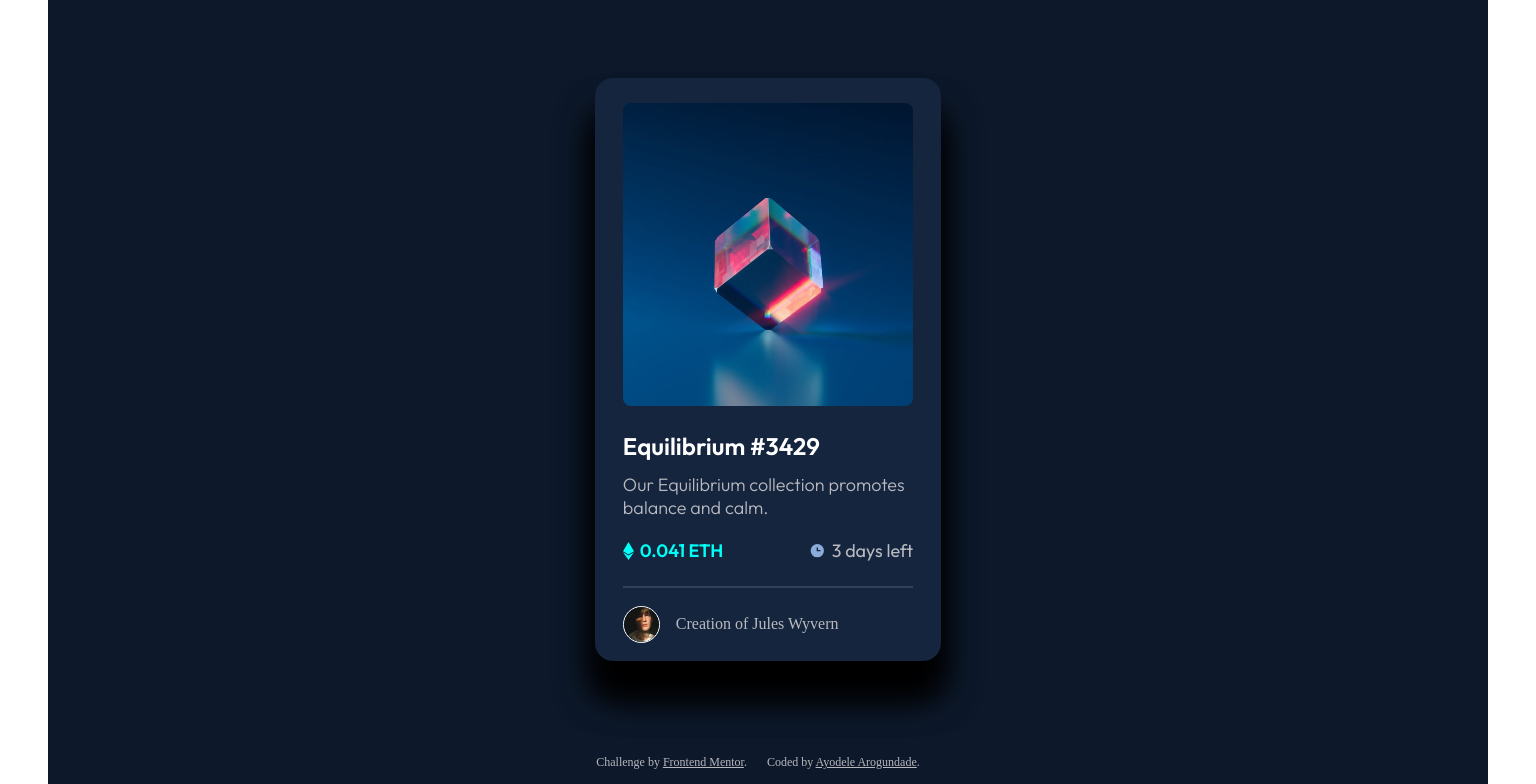
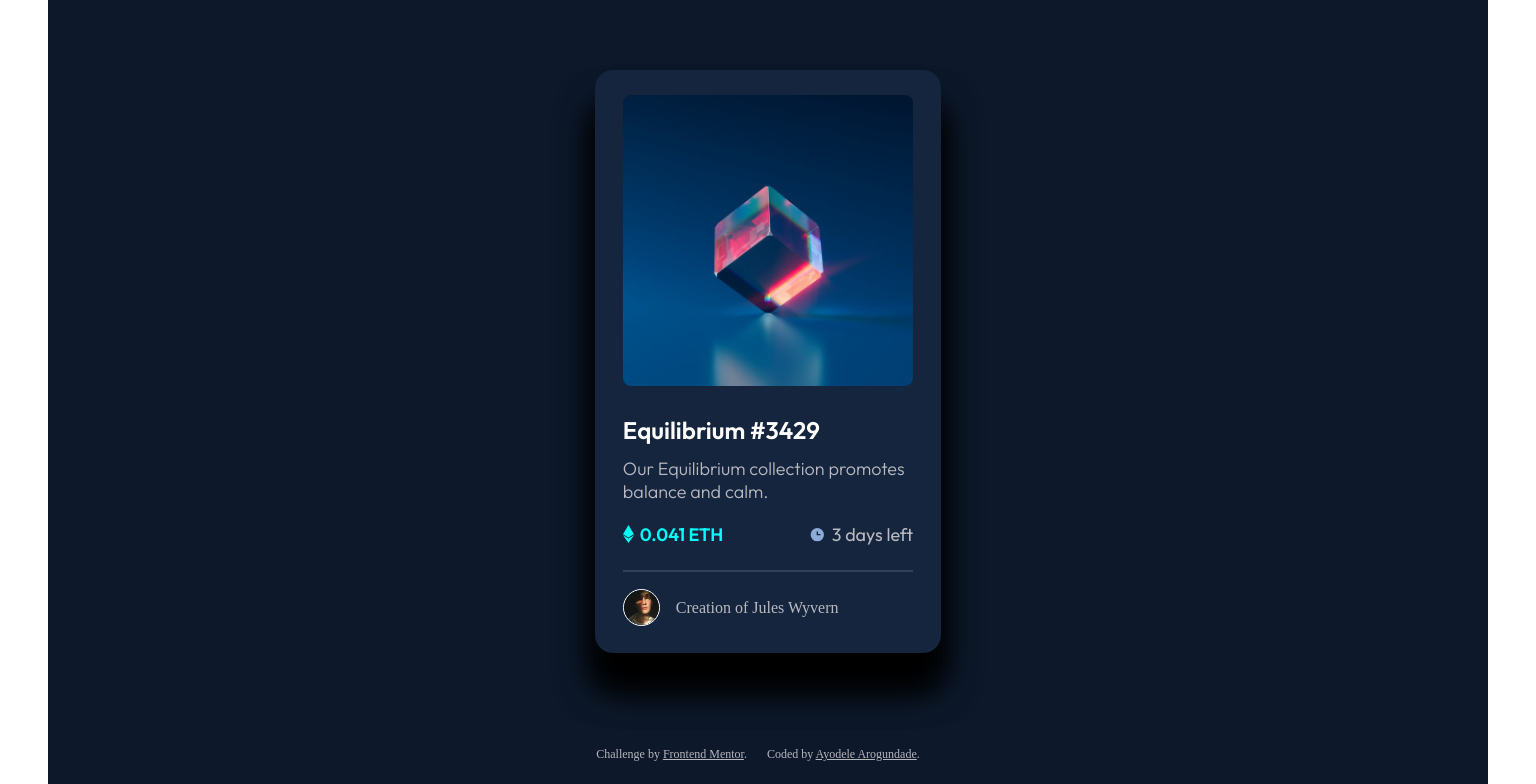
Before and after one commit to Ayodelearog/nft-preview-card-component, a React (Create React App) app: page / in a window 1536 px wide. Shown: the part 16-800 px from the top of the page. Built offline with nearby package versions, Linux system fonts and the light colour scheme.

Commit message:
fix bugs

```diff
--- a/src/Components/Styles/NFT-card.css
+++ b/src/Components/Styles/NFT-card.css
@@ -158,7 +158,7 @@
   display: flex;
   font-size: 12px;
   justify-content: space-between;
-  padding: 0 25px;
+  padding: 8px 25px;
 }
 * .card-container .attribution p {
   color: hsla(0deg, 100%, 99%, 0.7);
@@ -206,13 +206,11 @@
   }
   * .card-container .nft-card .nft-card-content-wrapper .nft-image {
     min-width: 100%;
-    height: 52%;
     border-radius: 8px;
     margin-bottom: 25px;
   }
   * .card-container .nft-card .nft-card-content-wrapper .nft-image img {
     max-width: 100%;
-    height: 100%;
     border-radius: 8px;
   }
   * .card-container .nft-card .nft-card-content-wrapper .nft-image .overlay {
@@ -221,7 +219,7 @@
     left: 0;
     right: 0;
     bottom: 0;
-    max-height: 48%;
+    max-height: 46%;
     min-width: 100%;
     border-radius: 8px;
     opacity: 0;
--- a/src/Components/Styles/NFT-card.scss
+++ b/src/Components/Styles/NFT-card.scss
@@ -35,14 +35,12 @@
 
                 .nft-image {
                     min-width: 100%;
-                    // height: 52%;
                     border-radius: 8px;
                     margin-bottom: 25px;
 
 
                     img {
                         max-width: 100%;
-                        // height: 100%;
                         border-radius: 8px;
                     }
 
@@ -74,7 +72,6 @@
 
                 .nft-text {
                     width: 100%;
-                    // max-height: 89px;
                     text-align: left;
                     font-family: $primaryFont;
                     margin-bottom: 16px;
@@ -103,7 +100,6 @@
 
                 .eth-amount-countdown {
                     width: 100%;
-                    // max-height: 24px;
                     display: flex;
                     justify-content: space-between;
                     padding: 4px 0;
@@ -113,7 +109,6 @@
 
                     .eth {
                         width: 40%;
-                        // height: 100%;
                         color: $white;
                         display: flex;
 
@@ -134,7 +129,6 @@
 
                     .countdown {
                         width: 40%;
-                        // height: 100%;
                         color: $white;
                         display: flex;
                         flex-direction: row;
@@ -198,7 +192,7 @@
             display: flex;
             font-size: 12px;
             justify-content: space-between;
-            padding: 0 25px;
+            padding: 8px 25px;
 
             p {
                 color: hsla(0, 100%, 99%, 0.7);
@@ -257,14 +251,12 @@
 
                     .nft-image {
                         min-width: 100%;
-                        height: 52%;
                         border-radius: 8px;
                         margin-bottom: 25px;
 
 
                         img {
                             max-width: 100%;
-                            height: 100%;
                             border-radius: 8px;
                         }
 
@@ -274,7 +266,7 @@
                             left: 0;
                             right: 0;
                             bottom: 0;
-                            max-height: 48%;
+                            max-height: 46%;
                             min-width: 100%;
                             border-radius: 8px;
                             opacity: 0;
```
Also changed, not shown: 1 other file (tests, documents, lock files or other folders).
